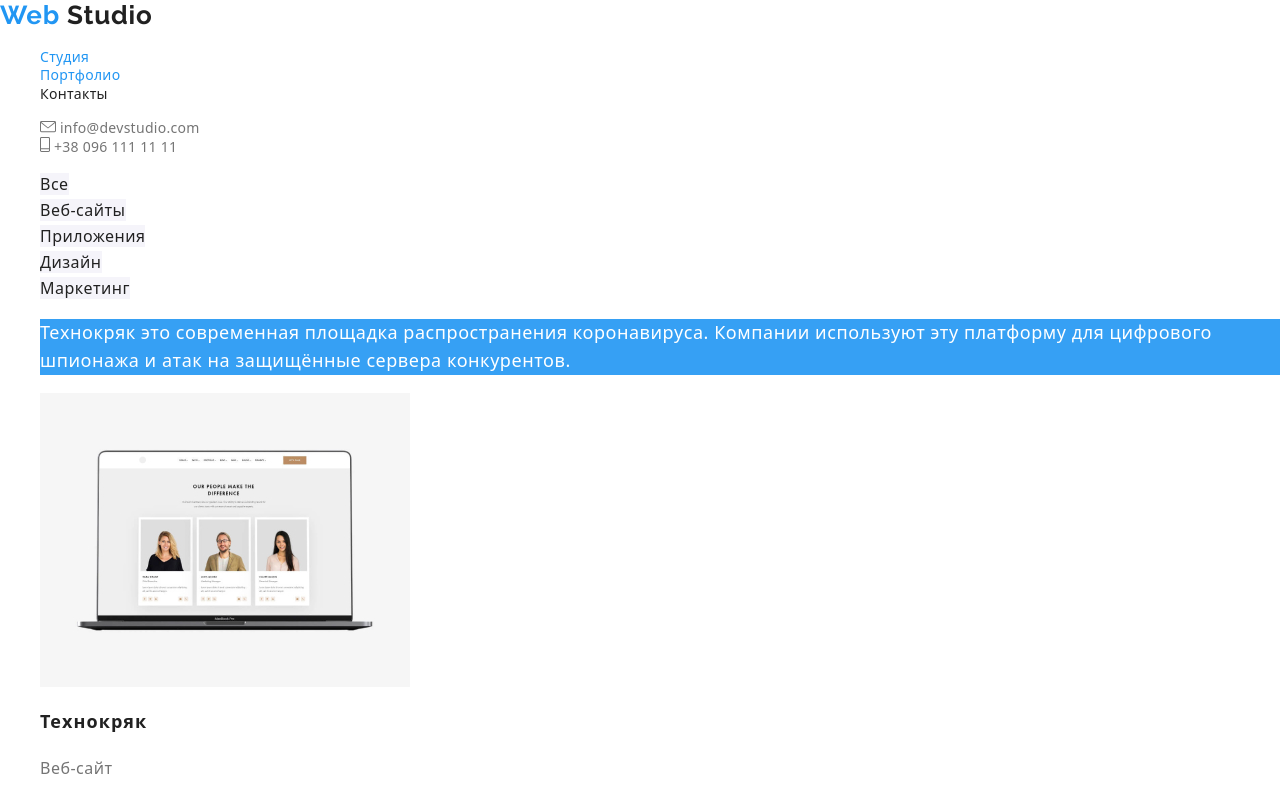
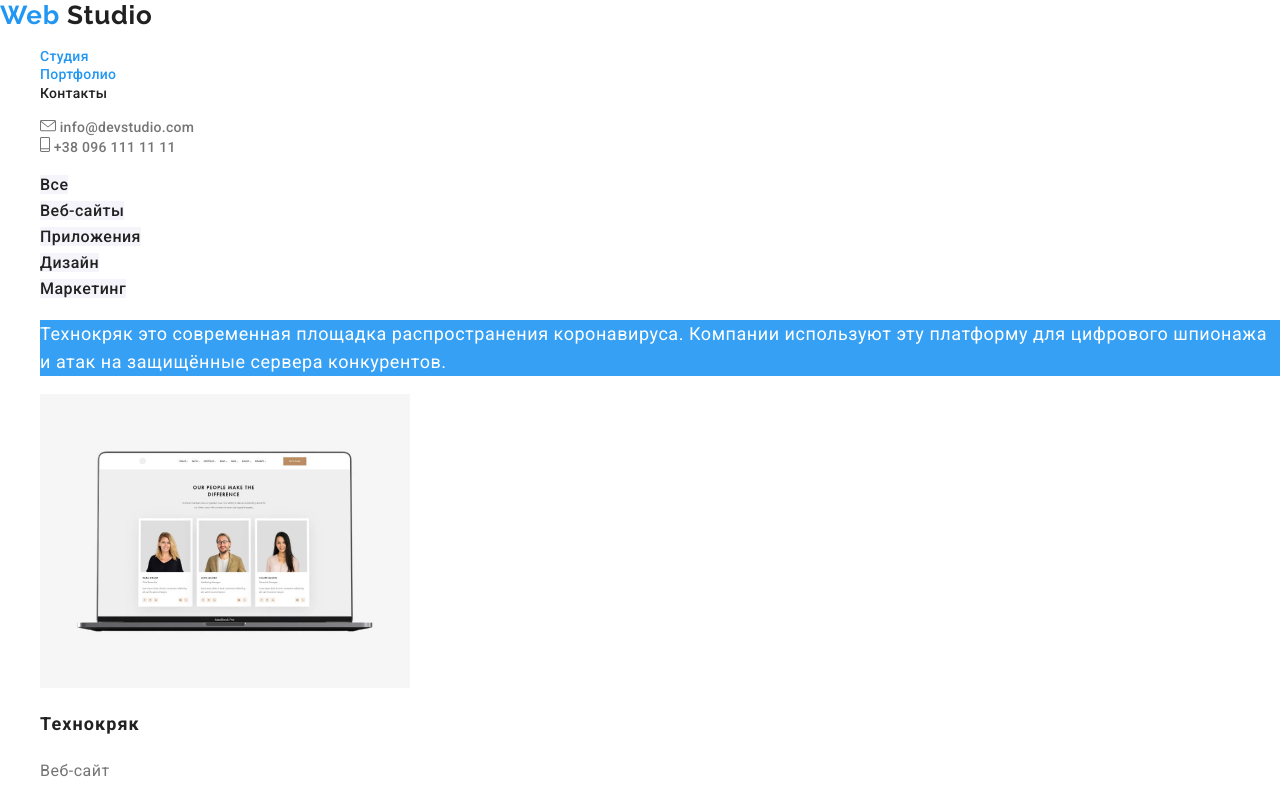
Before and after one commit to mborodaj/goit-markup-hw-02, a plain HTML site: page portfolio.html in a window 1280 px wide. In both pictures the pointer is over the link "Студия". Shown: the top 800 px of the page. Drawn offline with nearby package versions, Linux system fonts and the light colour scheme.

Commit message:
Правит шрифты

```diff
--- a/css/styles.css
+++ b/css/styles.css
@@ -64,7 +64,9 @@ ul {
 .site-nav .link:hover,
 .site-nav .link:focus,
 .contact-link:hover,
-.contact-link:focus {
+.contact-link:focus,
+.footer-contacts:hover,
+.footer-contacts:focus {
   color: var(--accent-color);
 }
 
--- a/index.html
+++ b/index.html
@@ -4,14 +4,14 @@
     <meta charset="UTF-8" />
     <meta name="viewport" content="width=device-width, initial-scale=1.0" />
     <title>Web Studio</title>
+    <link
+      rel="stylesheet"
+      href="https://cdnjs.cloudflare.com/ajax/libs/modern-normalize/0.6.0/modern-normalize.min.css"
+    />
     <link rel="stylesheet" href="./css/styles.css" />
     <link
       href="https://fonts.googleapis.com/css2?family=Raleway:wght@700&family=Roboto:wght@400;500;700;900&display=swap"
       rel="stylesheet"
-    />
-    <link
-      rel="stylesheet"
-      href="https://cdnjs.cloudflare.com/ajax/libs/modern-normalize/0.6.0/modern-normalize.min.css"
     />
   </head>
   <body>
@@ -45,7 +45,7 @@
     <main>
       <!-- Hero -->
       <section class="hero">
-        <img src="./images/hero-img.jpg" alt="" />
+        <img src="" alt="" />
         <h1 class="hero-title">Эффективные решения для вашего бизнеса</h1>
         <a class="button" href="">Заказать услугу</a>
       </section>
--- a/portfolio.html
+++ b/portfolio.html
@@ -4,14 +4,14 @@
     <meta charset="UTF-8" />
     <meta name="viewport" content="width=device-width, initial-scale=1.0" />
     <title>Портфолио</title>
+    <link
+      rel="stylesheet"
+      href="https://cdnjs.cloudflare.com/ajax/libs/modern-normalize/0.6.0/modern-normalize.min.css"
+    />
     <link rel="stylesheet" href="./css/styles.css" />
     <link
       href="https://fonts.googleapis.com/css2?family=Raleway:wght@700&family=Roboto:wght@400;500;700;900&display=swap"
       rel="stylesheet"
-    />
-    <link
-      rel="stylesheet"
-      href="https://cdnjs.cloudflare.com/ajax/libs/modern-normalize/0.6.0/modern-normalize.min.css"
     />
   </head>
 
```
Also changed, not shown: 1 other file.
